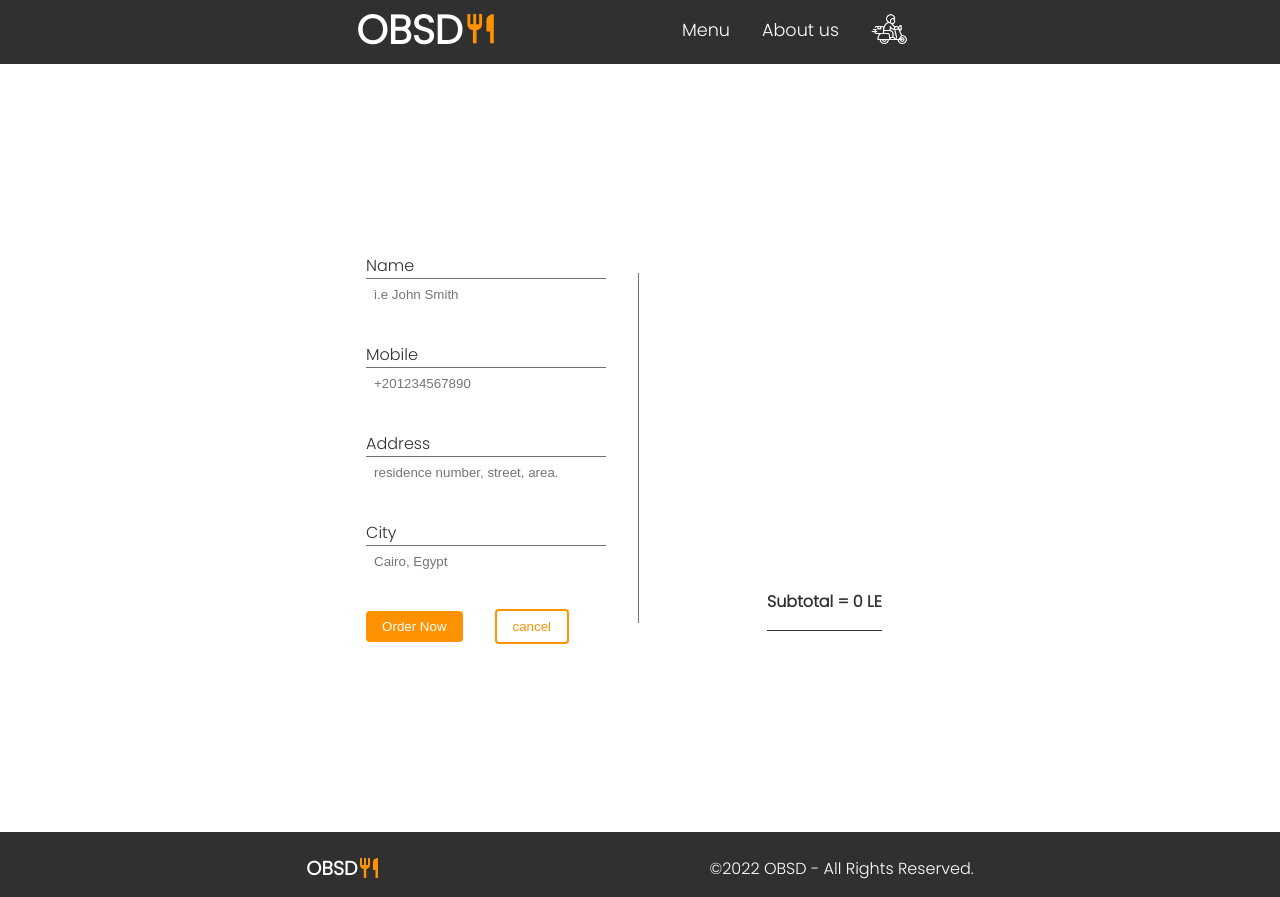
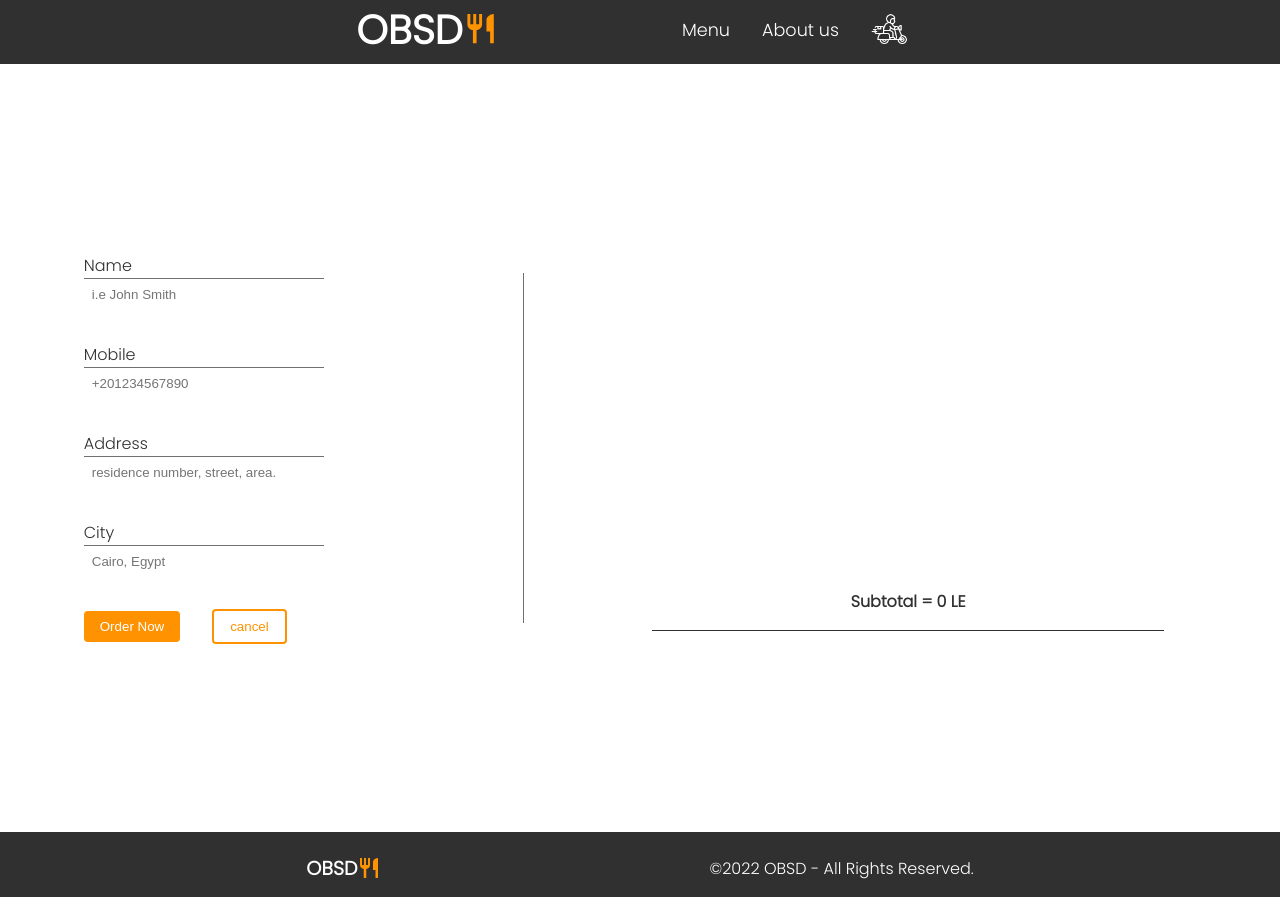
Before and after one commit to omar-etman/obsd, a React (Create React App) app: page /form in a window 1280 px wide. Built offline with nearby package versions, Linux system fonts and the light colour scheme.

Commit message:
css mods

```diff
--- a/src/components/OrderCard/CompletedCard.js
+++ b/src/components/OrderCard/CompletedCard.js
@@ -1,12 +1,13 @@
 import {Fragment} from 'react'
 import './OrderCard.css'
+import moment from "moment";
 function CompletedCard({ order }) {
 
   return (
     <Fragment>
       <div className="completedCard-timeStamp">
         <span className="spacer">
-          {order?.created_at}
+        {moment(order.created_at).format("hh: mm: ss")}
         </span>
       </div>
       <ul className="completedCard-checkList">
--- a/src/pages/Form/Form.css
+++ b/src/pages/Form/Form.css
@@ -3,7 +3,7 @@
     background-color: white;
     color: var(--black);
     display: flex;
-    justify-content: center;
+    justify-content: space-around;
     margin-top: 4rem;
     align-items: center;
     flex-direction: row-reverse;
@@ -72,6 +72,7 @@ input {
         margin: 1rem 2rem;
         border-left: 1px solid var(--Grey);
         padding-left: 8rem;
+        min-width: 40%;
     }
 
     .orders-subTotal {
```
